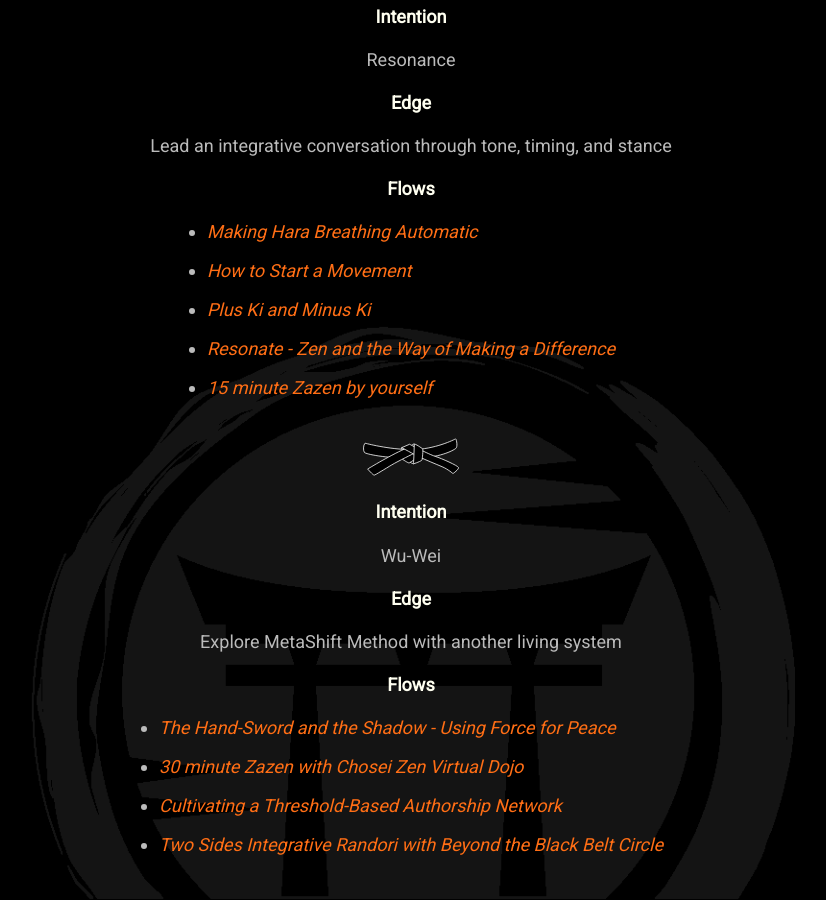
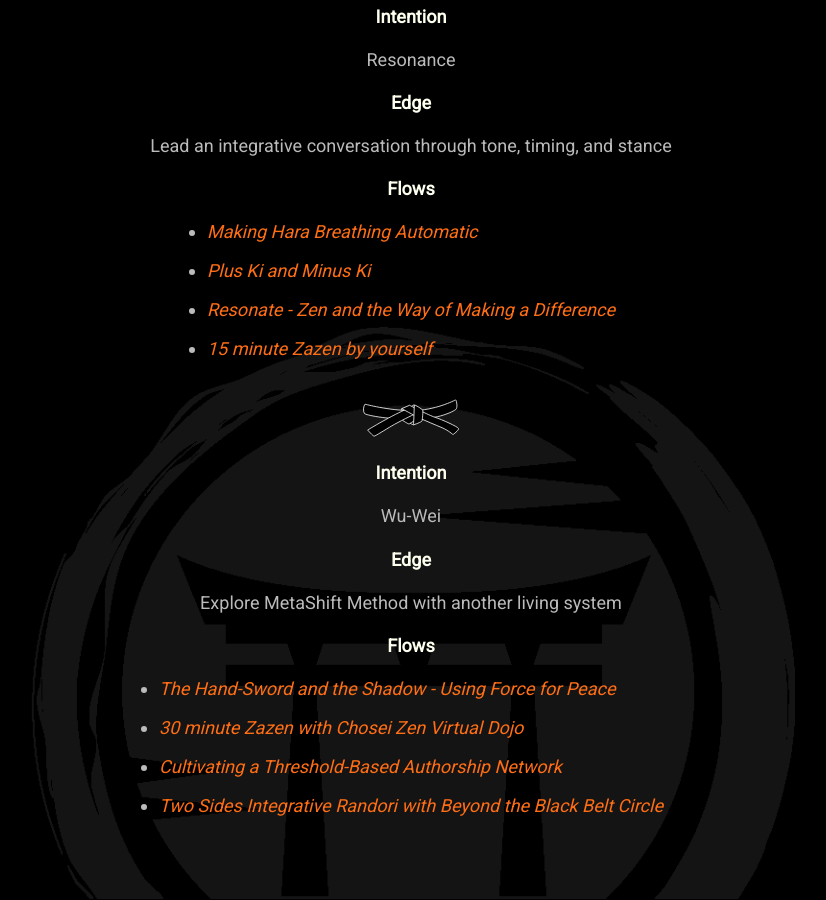
Before and after one commit to mindset-dojo/mindset-dojo.github.io, a Jekyll site: the page built from program.md, in a window 1280 px wide and 900 px high, scrolled down 4360 px. Shown: the whole window, without its empty margins (229-1055 px from the left). Built offline with Jekyll 4.4.1, drawn with Linux system fonts in a browser that asks for light colours; some web fonts are replaced.

Commit message:
refactor: Clear space for an article on same topic post-Resonate

```diff
--- a/_data/program.yaml
+++ b/_data/program.yaml
@@ -148,8 +148,6 @@
           flows:
             - label: Making Hara Breathing Automatic
               url: https://youtu.be/UVz1E_cKxp4?si=hl5c7qB4iR6R7ZSs
-            - label: How to Start a Movement
-              url: https://www.ted.com/talks/derek_sivers_how_to_start_a_movement
             - label: Plus Ki and Minus Ki
               url: https://mindbodyaikido.com/plus-ki-and-minus-ki
             - label: Resonate - Zen and the Way of Making a Difference
```
